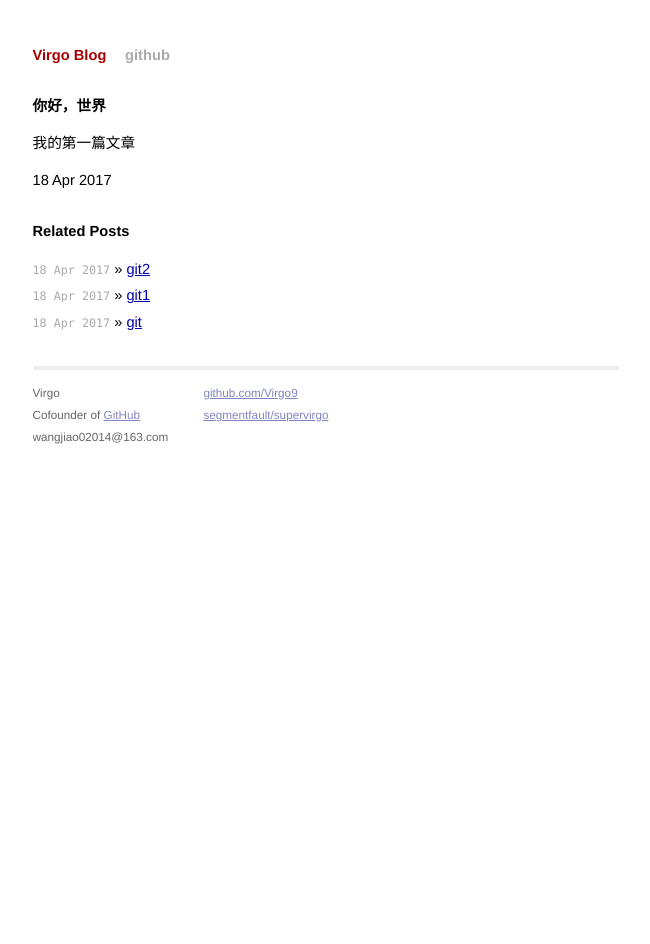
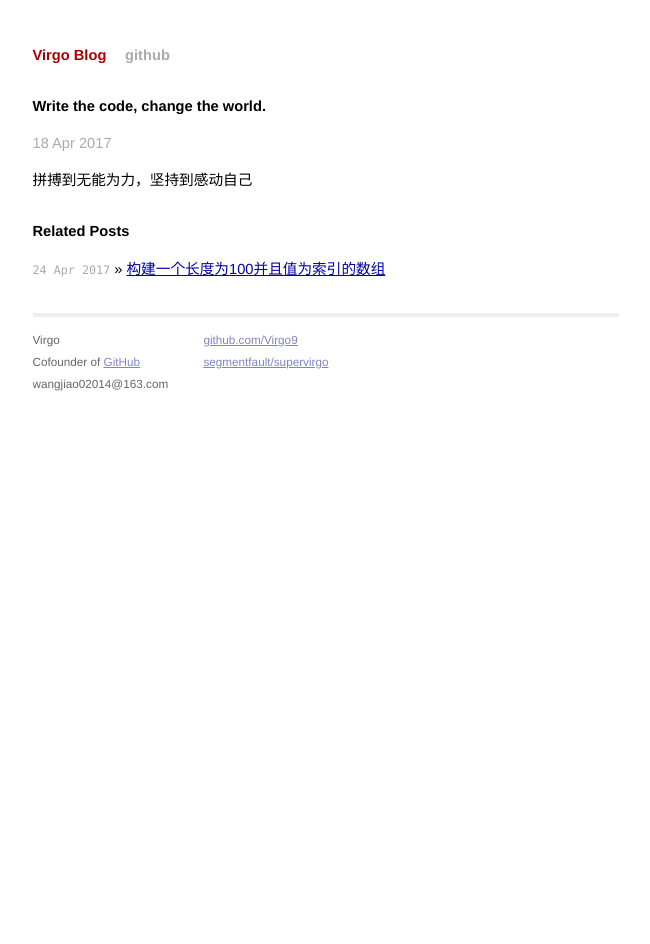
Before and after one commit to virgo02014/virgo02014.github.io, a Jekyll site: the page built from _posts/2017-04-18-hello-world.html, in a window 1280 px wide. Shown: the whole page, without its empty margins (314-964 px from the left). Built offline with Jekyll 4.4.1, drawn with Linux system fonts in a browser that asks for light colours.

Commit message:
create an array of a length of 100

```diff
--- a/_posts/2017-04-18-hello-world.html
+++ b/_posts/2017-04-18-hello-world.html
@@ -1,7 +1,8 @@
 ---
 layout: post
-title: 你好，世界
+title: Write the code, change the world.
 ---
 <h2>{{ page.title }}</h2>
-<p>我的第一篇文章</p>
-<p>{{ page.date | date_to_string }}</p>
+<p class="meta">{{ page.date | date_to_string }}</p>
+
+<p>拼搏到无能为力，坚持到感动自己</p>
--- /dev/null
+++ b/_posts/2017-04-24-create-array-100-length.html
@@ -0,0 +1,13 @@
+---
+layout: post
+title: 构建一个长度为100并且值为索引的数组
+---
+<h2>{{ page.title }}</h2>
+<p class="mata">{{ page.date | date_to_string }}</p>
+
+<p>阿里游戏面试题</p>
+<p>在看到此种解法前，基本都是用循环实现。下面这段代码简捷使用。</p>
+<pre>var a = Array(100).join(',').split(',').map(function(item, index){
+    return index;
+});
+</pre>
```
Also changed, not shown: _posts/2017-04-18-git.html (deleted, +0 -7 lines), _posts/2017-04-18-git1.html (deleted, +0 -7 lines), _posts/2017-04-18-git2.html (deleted, +0 -7 lines).
